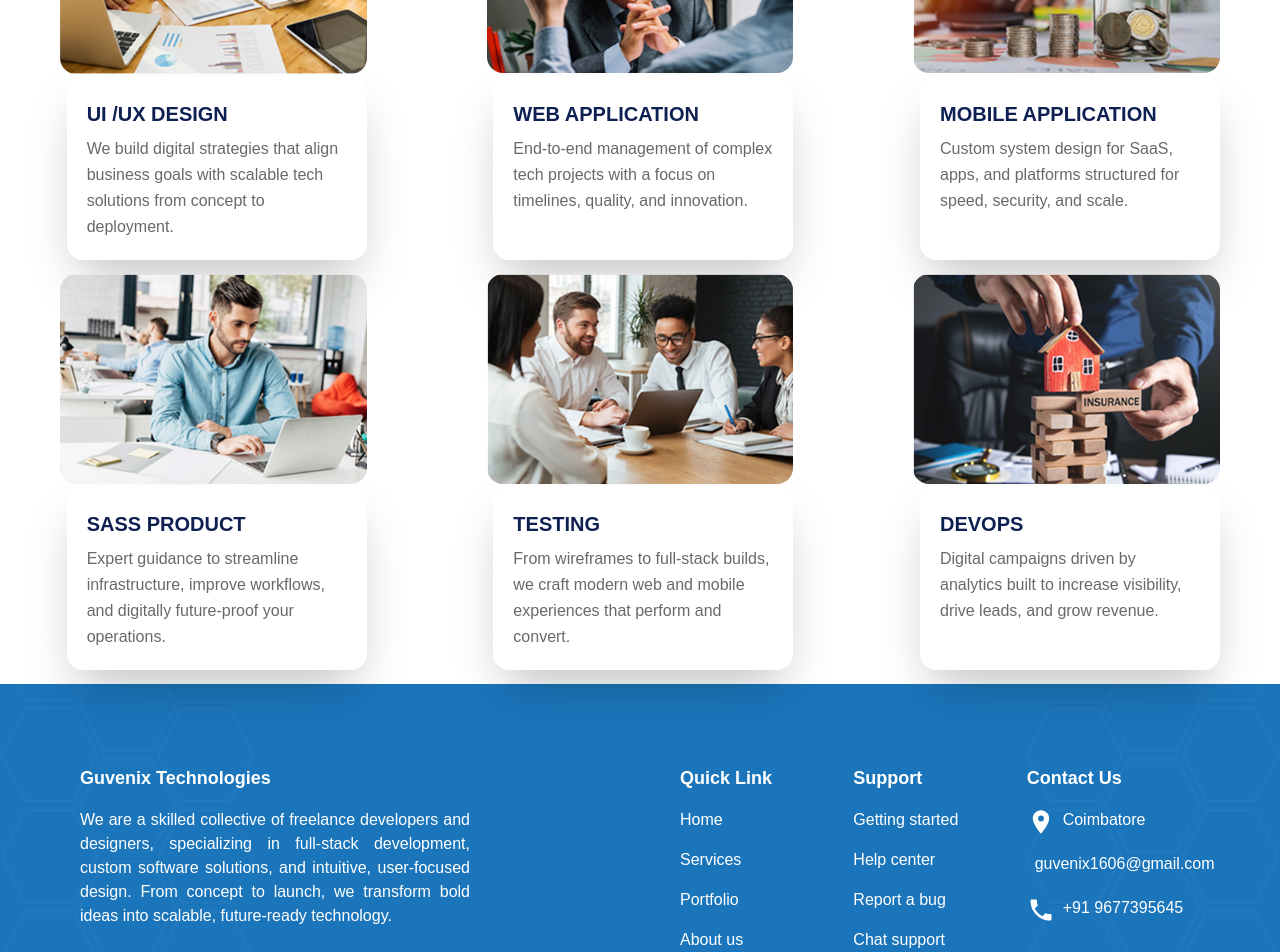
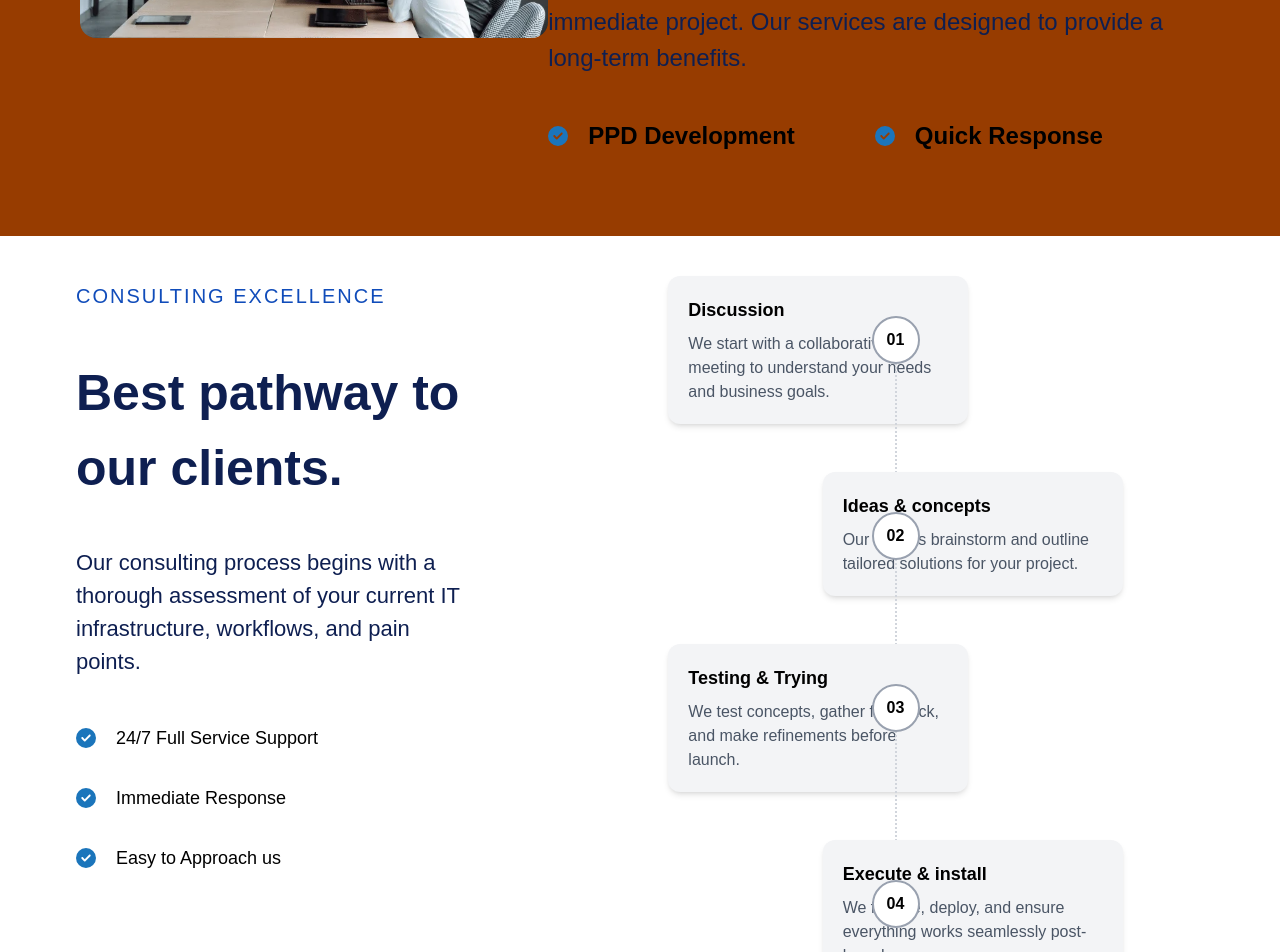
Before and after one commit to Anbuvel-2003/guvenix_tech, a React (Vite) app: page /services in a window 1280 px wide. Shown: the part 440-1392 px from the top of the page. Built offline with nearby package versions, Linux system fonts and the light colour scheme.

Commit message:
faq, step, our sewrvices added

```diff
--- /dev/null
+++ b/src/assets/components/homePageStep.jsx
@@ -0,0 +1,127 @@
+import React from "react";
+import { FaCircleCheck } from "react-icons/fa6";
+
+function HomePageStep() {
+  const steps = [
+    {
+      number: "01",
+      title: "Discussion",
+      description:
+        "We start with a collaborative meeting to understand your needs and business goals.",
+    },
+    {
+      number: "02",
+      title: "Ideas & concepts",
+      description:
+        "Our experts brainstorm and outline tailored solutions for your project.",
+    },
+    {
+      number: "03",
+      title: "Testing & Trying",
+      description:
+        "We test concepts, gather feedback, and make refinements before launch.",
+    },
+    {
+      number: "04",
+      title: "Execute & install",
+      description:
+        "We finalize, deploy, and ensure everything works seamlessly post-launch.",
+    },
+  ];
+
+  return (
+    <div className="flex !mx-15">
+      <div className="w-[60%] !py-10 !px-4 flex flex-col items-center">
+        <div className="flex flex-row justify-center">
+          <div className="flex flex-col justify-center">
+            <p className="text-[#104CBA] text-[20px]  font-manrope tracking-widest leading-8 sm:leading-10 ">
+              CONSULTING EXCELLENCE
+            </p>
+            <p className="text-[20px] sm:text-[24px] md:text-[35px] lg:text-[50px] font-bold font-manrope text-[#0E1F51] !py-10">
+              Best pathway to our clients.
+            </p>
+            <p className="text-[16px] sm:text-[18px] md:text-[20px] lg:text-[22px] font-medium font-manrope text-[#0E1F51] !pb-10">
+              Our consulting process begins with a thorough assessment of your
+              current IT infrastructure, workflows, and pain points.
+            </p>
+            <div className="flex flex-col gap-5">
+              <div className="flex flex-row justify-cener items-center gap-5">
+                <FaCircleCheck size={20} color="#1B75BB" />
+                <p className=" text-[18px] font-manrope text-center font-medium leading-8 sm:leading-10">
+                  24/7 Full Service Support
+                </p>
+              </div>
+              <div className="flex flex-row justify-cener items-center gap-5">
+                <FaCircleCheck size={20} color="#1B75BB" />
+                <p className=" text-[18px] font-manrope text-center font-medium leading-8 sm:leading-10">
+                  Immediate Response
+                </p>
+              </div>
+              <div className="flex flex-row justify-cnter items-center gap-5">
+                <FaCircleCheck size={20} color="#1B75BB" />
+                <p className=" text-[18px] font-manrope text-center font-medium leading-8 sm:leading-10">
+                   Easy to Approach us
+                </p>
+              </div>
+            </div>
+          </div>
+        </div>
+      </div>
+
+      {/* steps column */}
+      <div className="w-full !py-10 !pl-20 flex flex-col items-center">
+        <div className="relative lg:w-[70%] w-full">
+          {steps.map((step, index) => (
+            <div
+              key={index}
+              className={`relative flex w-full !mb-12
+              lg:flex-row md:flex-row flex-row
+              ${
+                index % 2 === 0
+                  ? "lg:justify-start md:justify-start justify-end"
+                  : "lg:justify-end md:justify-end justify-end"
+              }
+            `}
+            >
+              {/* Step Box */}
+              <div
+                className={`bg-gray-100 rounded-xl !p-5 shadow-md
+                w-[85%] sm:w-[80%] md:w-[300px] `}
+              >
+                <h3 className="text-lg font-semibold !mb-2">{step.title}</h3>
+                <p className="text-gray-600">{step.description}</p>
+              </div>
+
+              {/* Number Circle */}
+              <div
+                className={`
+                absolute flex items-center justify-center font-bold rounded-full z-10
+                w-10 h-10 md:w-12 md:h-12
+                bg-white border-2 border-gray-400
+                lg:left-1/2 md:left-1/2 left-0
+                transform lg:-translate-x-1/2 md:-translate-x-1/2 translate-x-0 lg:translate-y-10 md:-translate-y-10 translate-y-15
+              `}
+              >
+                {step.number}
+              </div>
+
+              {/* Vertical Line (only between numbers) */}
+              {index !== steps.length - 1 && (
+                <div
+                  className={`
+                  absolute border-l-2 border-dotted border-gray-300 z-0
+                  lg:left-1/2 md:left-1/2 left-5
+                  top-12 bottom-[-6rem]
+                  transform lg:-translate-x-1/2 md:-translate-x-1/2 translate-x-0 lg:-translate-y-0 md:-translate-y-1/2 translate-y-12
+                `}
+                ></div>
+              )}
+            </div>
+          ))}
+        </div>
+      </div>
+    </div>
+  );
+}
+
+export default HomePageStep;
--- /dev/null
+++ b/src/assets/components/service1.jsx
@@ -0,0 +1,48 @@
+import React from "react";
+import img from "../img/about-service-2.webp";
+import { FaCircleCheck } from "react-icons/fa6";
+
+function Service1() {
+  return (
+    <div>
+      <div className="flex flex-row  justify-center bg-amber-800 !p-20 " >
+        <div className="w-full ">
+          <img src={img} alt="" className="rounded-2xl"/>
+        </div>
+        <div className="flex flex-row justify-center">
+          <div className="flex flex-col justify-center">
+            <p className="text-white text-[20px] sm:text-[25px] md:text-[35px] lg:text-[50px] font-manrope font-bold leading-8 sm:leading-10 ">
+              Why our services are better than others?
+            </p>
+            <p className="text-[16px] sm:text-[18px] md:text-[20px] lg:text-[24px] font-medium font-manrope text-[#0E1F51] !py-10">
+              We don't believe in a one-size-fit-all approach. Our services are
+              carefully customized to suit your specific need, ensuring you to
+              achieve your goals.
+            </p>
+            <p className="text-[16px] sm:text-[18px] md:text-[20px] lg:text-[24px] font-medium font-manrope text-[#0E1F51] !pb-10">
+              We believe in delivering value that extends your beyond the
+              immediate project. Our services are designed to provide a
+              long-term benefits.
+            </p>
+            <div className="flex flex-row gap-20">
+              <div className="flex flex-row justify-center items-center gap-5">
+                <FaCircleCheck size={20} color="#1B75BB" />
+                <p className=" text-[16px] sm:text-[18px] md:text-[20px] lg:text-[24px] font-manrope text-center font-semibold leading-8 sm:leading-10" >
+                PPD Development
+                </p>
+              </div>
+              <div className="flex flex-row justify-center items-center gap-5">
+                <FaCircleCheck size={20} color="#1B75BB" />
+                <p className=" text-[16px] sm:text-[18px] md:text-[20px] lg:text-[24px] font-manrope text-center font-semibold leading-8 sm:leading-10" >
+                Quick Response
+                </p>
+              </div>
+            </div>
+          </div>
+        </div>
+      </div>
+    </div>
+  );
+}
+
+export default Service1;
--- a/src/pages/services.jsx
+++ b/src/pages/services.jsx
@@ -1,13 +1,13 @@
-import React from 'react'
-import banner from "../assets/img/servicesBanner.png"
+import React from "react";
+import banner from "../assets/img/servicesBanner.png";
 import img1 from "../assets/img/service-1.png";
 import img2 from "../assets/img/service-2.png";
 import img3 from "../assets/img/service-3.png";
 import img4 from "../assets/img/service-4.png";
 import img5 from "../assets/img/service-5.png";
 import img6 from "../assets/img/service-6.png";
-
-
+import Service1 from "../assets/components/service1";
+import HomePageStep from "../assets/components/homePageStep";
 
 const things = [
   {
@@ -45,16 +45,18 @@ const things = [
     img: img6,
     title: "DEVOPS",
     desc: "Digital campaigns driven by analytics built to increase visibility, drive leads, and grow revenue.",
-  }
+  },
 ];
 
 function Services() {
   return (
     <div className="md:!pt-15 sm:!pt-10">
+      <Service1 />
 
+      <HomePageStep />
       {/* what we do */}
 
-      <div className='!mt-20 !mb-1'>
+      <div className="!mt-20 !mb-1">
         <p className="text-[#104CBA] text-[16px] sm:text-[18px] md:text-[20px] lg:text-[24px] font-manrope text-center font-semibold leading-8 sm:leading-10">
           What We Do
         </p>
@@ -62,10 +64,12 @@ function Services() {
           Providing the best solutions in the Industry
         </p>
         {/* Services Grid */}
-        <div className="lg:!mb-30 md:!mb-40 !mb-25" >
-          <div div className="grid grid-cols-1 sm:grid-cols-2 lg:grid-cols-3 !gap-30 !px-6 lg:!px-15 justify-center place-self-center" >
-            {
-              things.map((thing) => (
+        <div className="lg:!mb-30 md:!mb-40 !mb-25">
+          <div
+            div
+            className="grid grid-cols-1 sm:grid-cols-2 lg:grid-cols-3 !gap-30 !px-6 lg:!px-15 justify-center place-self-center"
+          >
+            {things.map((thing) => (
               <div key={thing.id} className="relative group cursor-pointer">
                 {/* Background Image */}
                 <img
@@ -73,8 +77,7 @@ function Services() {
                   alt="service"
                   className="rounded-2xl w-fit h-auto  group-hover:brightness-50"
                 />
-                  <div className=' top-0 left-0 lg:!pb-20'>
-
+                <div className=" top-0 left-0 lg:!pb-20">
                   {/* White Card */}
                   <div className="absolute top-30 lg:right-0  right-0 transform lg:translate-y-1/2  bg-white rounded-2xl shadow-2xl !px-5 !py-6 w-full max-w-[300px] transition-transform duration-300 group-hover:translate-y-6">
                     <h3 className="text-[#0E1F51] text-xl font-semibold !mb-2 hover:text-red-400">
@@ -86,15 +89,12 @@ function Services() {
                   </div>
                 </div>
               </div>
-              ))
-            }
-
+            ))}
           </div>
         </div>
       </div>
-
     </div>
-  )
+  );
 }
 
-export default Services
+export default Services;
```
Also changed, not shown: src/App.css (line endings or trailing spaces), src/assets/img/UX-design-story.svg (added), src/assets/img/about-service-2.webp (added), src/index.css (line endings or trailing spaces). Lines whose indentation alone changed are shown as unchanged.
